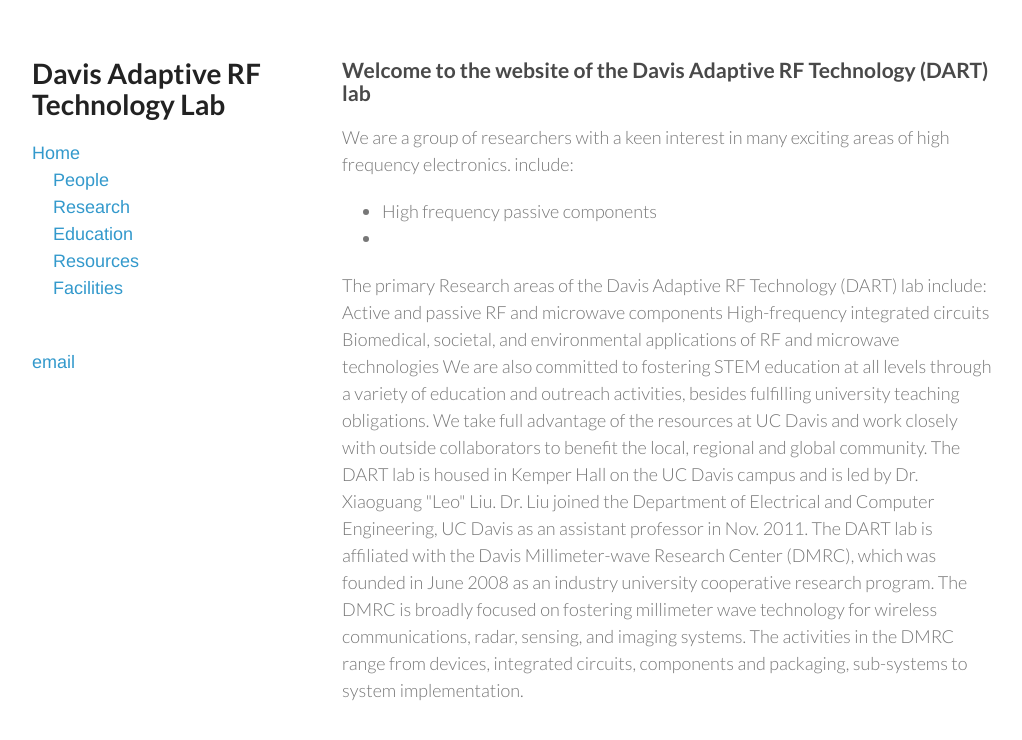
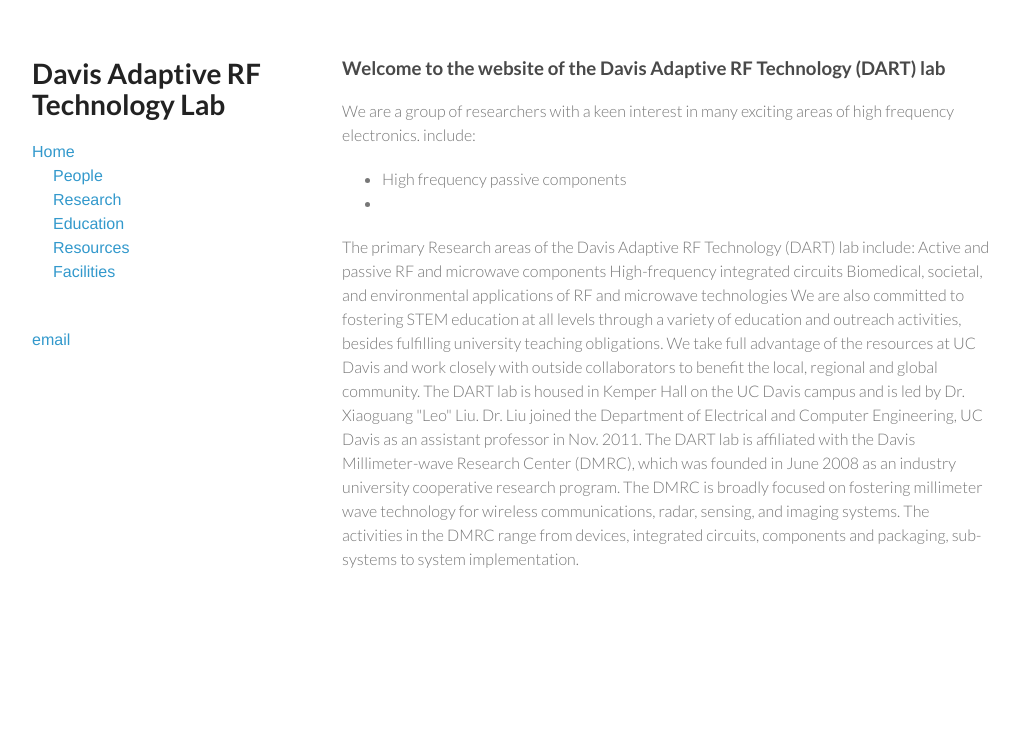
Before and after one commit to ucdart/ucdart.github.io, a Jekyll site: the page built from index.html, in a window 1280 px wide. Shown: the top 740 px of the page, without its empty margins (128-1150 px from the left). Built offline with Jekyll 4.4.1, drawn with Linux system fonts in a browser that asks for light colours.

Commit message:
Update styles.css

```diff
--- a/stylesheets/styles.css
+++ b/stylesheets/styles.css
@@ -2,7 +2,7 @@
 
 body {
   padding:50px;
-  font:18px/1.5 Lato, "Helvetica Neue", Helvetica, Arial, sans-serif;
+  font:16px/1.5 Lato, "Helvetica Neue", Helvetica, Arial, sans-serif;
   color:#777;
   font-weight:300;
 }
```
